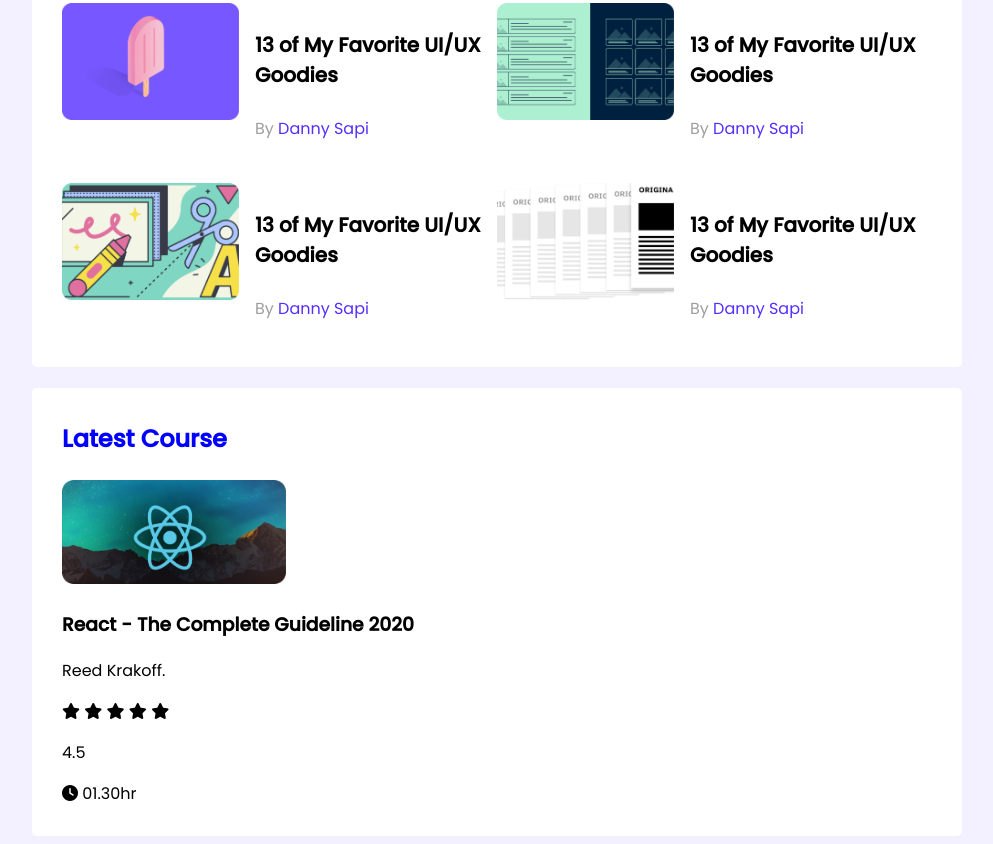
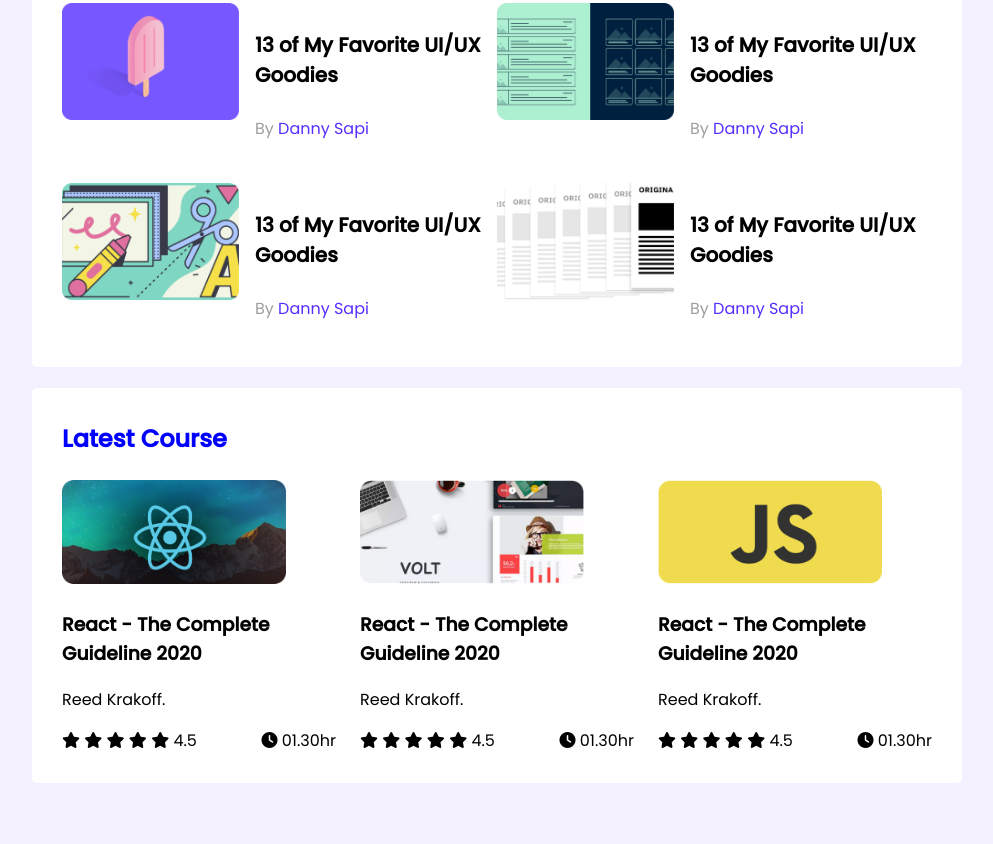
Before and after one commit to Hamidul-1/leader-board-css, a plain HTML site: page index.html in a window 1280 px wide. Shown: the part 392-1236 px from the top of the page, without its empty margins (143-1136 px from the left). After the commit the page ends 1183 px from the top, so only its background shows below. Drawn offline with Linux system fonts and the light colour scheme.

Commit message:
responsive

```diff
--- a/index.html
+++ b/index.html
@@ -105,8 +105,57 @@
                                 <i class="fa-solid fa-star filled"></i>
                                 <i class="fa-solid fa-star filled"></i>
                                 <i class="fa-solid fa-star empty"></i>
+                                <span>4.5</span>
                             </div>
-                            <p>4.5</p>
+
+                            <div class="course-duration">
+                                <i class="fa-solid fa-clock"></i>
+                                01.30hr
+                            </div>
+                        </div>
+                    </div>
+                </div>
+                <div class="course">
+                    <div class="course-banner">
+                        <img src="images/courses/course-2.png" alt="">
+                    </div>
+                    <div class="course-detail">
+                        <h3 class="course-title">React - The Complete Guideline 2020</h3>
+                        <p class="course-author">Reed Krakoff.</p>
+                        <div class="course-info">
+                            <div>
+                                <i class="fa-solid fa-star filled"></i>
+                                <i class="fa-solid fa-star filled"></i>
+                                <i class="fa-solid fa-star filled"></i>
+                                <i class="fa-solid fa-star filled"></i>
+                                <i class="fa-solid fa-star empty"></i>
+                                <span>4.5</span>
+                            </div>
+
+                            <div class="course-duration">
+                                <i class="fa-solid fa-clock"></i>
+                                01.30hr
+                            </div>
+                        </div>
+                    </div>
+                </div>
+                <div class="course">
+                    <div class="course-banner">
+                        <img src="images/courses/course-3.png" alt="">
+                    </div>
+                    <div class="course-detail">
+                        <h3 class="course-title">React - The Complete Guideline 2020</h3>
+                        <p class="course-author">Reed Krakoff.</p>
+                        <div class="course-info">
+                            <div>
+                                <i class="fa-solid fa-star filled"></i>
+                                <i class="fa-solid fa-star filled"></i>
+                                <i class="fa-solid fa-star filled"></i>
+                                <i class="fa-solid fa-star filled"></i>
+                                <i class="fa-solid fa-star empty"></i>
+                                <span>4.5</span>
+                            </div>
+
                             <div class="course-duration">
                                 <i class="fa-solid fa-clock"></i>
                                 01.30hr
--- a/styles/style.css
+++ b/styles/style.css
@@ -99,7 +99,46 @@
 /* -----------------
     Latest Course
 ---------------------*/
+.courses{
+    display: grid;
+    grid-template-columns: repeat(3 ,1fr);
+    grid-column-gap: 24px;
+}
 .course .course-banner img {
     width: 224px;
     height: 104px;
 }
+.course-info{
+    display: flex;
+    align-items: center;
+    justify-content: space-between;
+}
+
+/* ----------
+Media Query
+-------------*/
+/* Mobile Device */
+@media only screen and (max-width:688px) {
+    .container{
+        width: 100%;
+    }
+    .players, .blogs, .courses{
+        grid-template-columns: repeat(1, 1fr);
+    }
+    .player, .blog, .course{
+        flex-direction: column;
+    }
+}
+/* Tablet devices */
+@media only screen and (min-width: 688px) and (max-width: 992px) {
+    .container{
+        width: 100%;
+    }
+    .players, .courses{
+        grid-template-columns: repeat(2, 1fr);
+    }
+    .blogs{
+        grid-template-columns: repeat(1, 1fr);
+    }
+
+}
```
